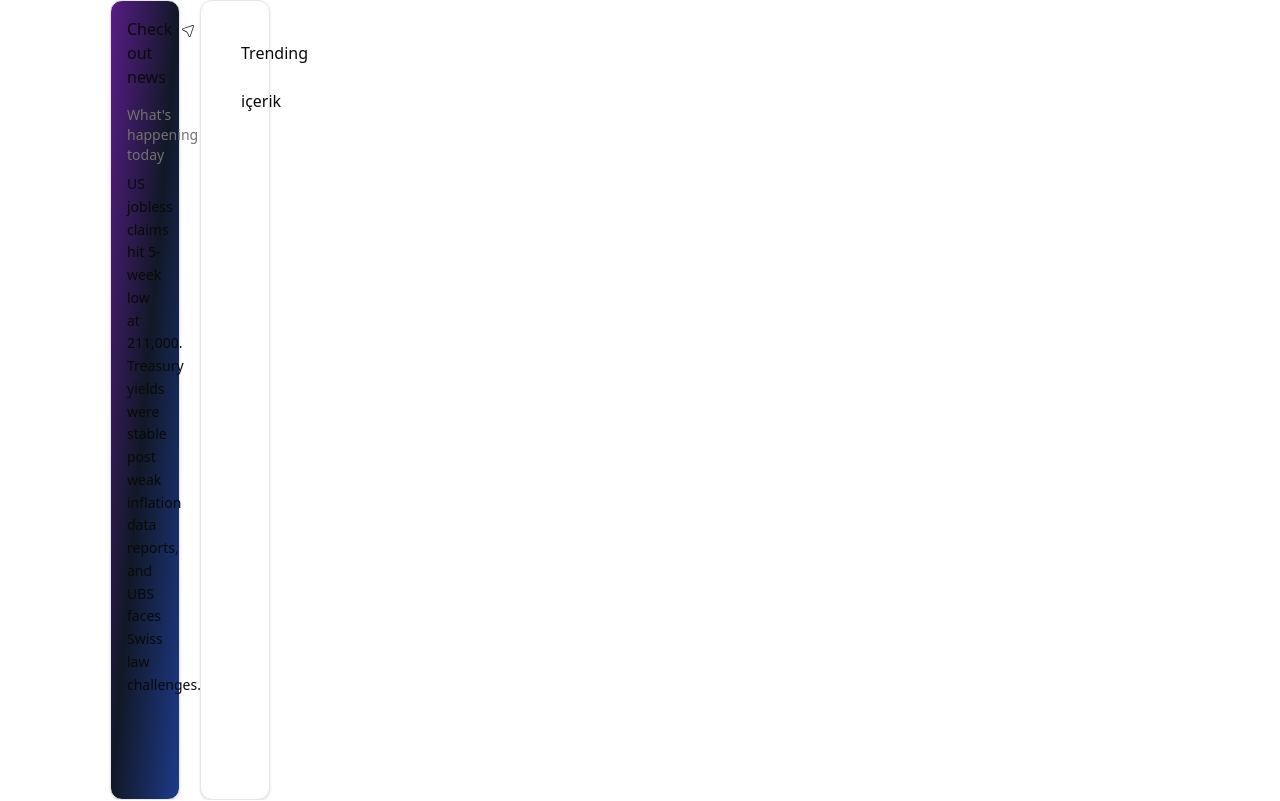
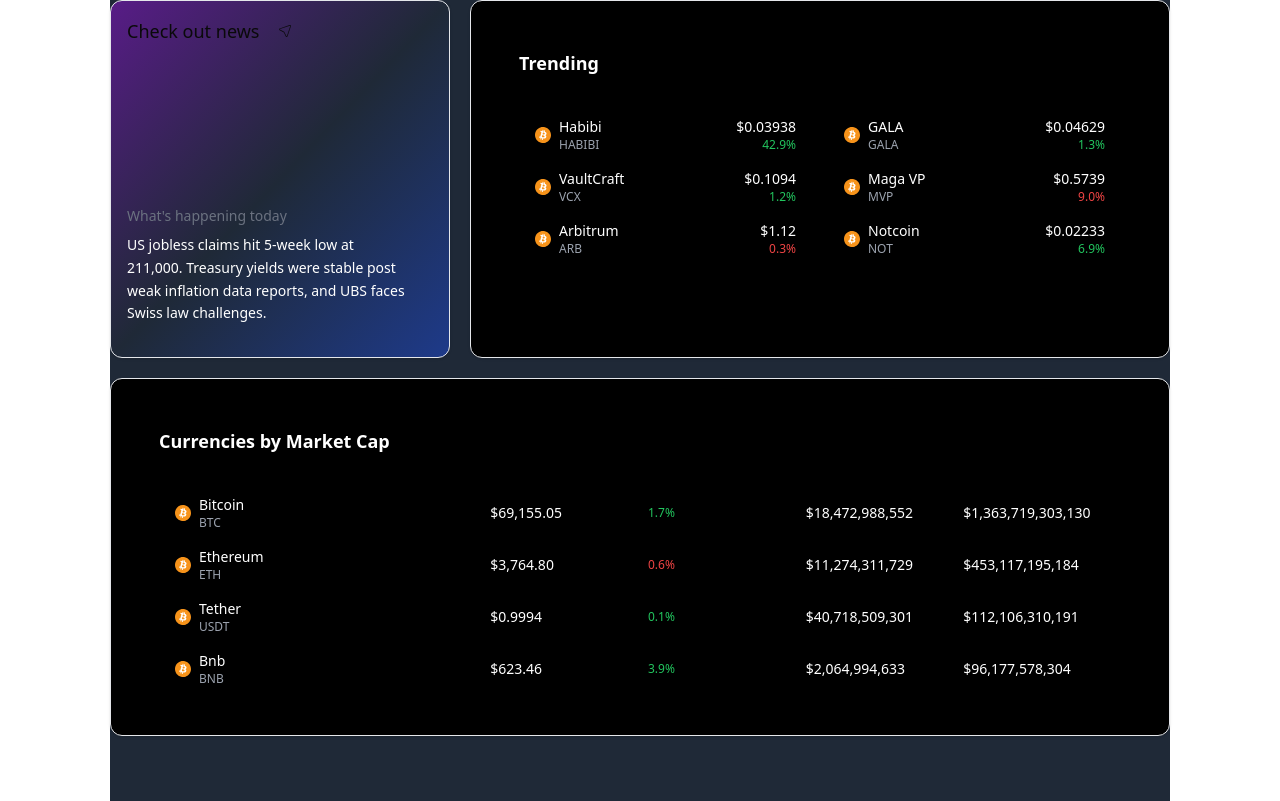
Before and after one commit to ilyastorunn/tracker, a React (Vite) app: page / in a window 1280 px wide. Shown: the top 801 px of the page. Built offline with nearby package versions, Linux system fonts and the light colour scheme.

Commit message:
feat: make components for Home Page

```diff
--- a/package.json
+++ b/package.json
@@ -10,6 +10,7 @@
     "preview": "vite preview"
   },
   "dependencies": {
+    "@radix-ui/react-separator": "^1.1.1",
     "@radix-ui/react-slot": "^1.1.1",
     "class-variance-authority": "^0.7.1",
     "clsx": "^2.1.1",
--- /dev/null
+++ b/src/components/custom/MarketCapWidget.jsx
@@ -0,0 +1,84 @@
+import { Card, CardContent, CardHeader } from "@/components/ui/card";
+import logo from "../../assets/Bitcoin.svg";
+
+export default function MarketCapWidget() {
+  const trendingItems = [
+    //volumes are 24h
+    {
+      logo: logo,
+      name: "Bitcoin",
+      symbol: "BTC",
+      price: "$69,155.05",
+      volume: "$18,472,988,552",
+      marketCap: "$1,363,719,303,130",
+      change: "1.7%",
+      positive: true,
+    },
+    {
+      logo: logo,
+      name: "Ethereum",
+      symbol: "ETH",
+      price: "$3,764.80",
+      volume: "$11,274,311,729",
+      marketCap: "$453,117,195,184",
+      change: "0.6%",
+      positive: false,
+    },
+    {
+      logo: logo,
+      name: "Tether",
+      symbol: "USDT",
+      price: "$0.9994",
+      volume: "$40,718,509,301",
+      marketCap: "$112,106,310,191",
+      change: "0.1%",
+      positive: true,
+    },
+    {
+      logo: logo,
+      name: "Bnb",
+      symbol: "BNB",
+      price: "$623.46",
+      volume: "$2,064,994,633",
+      marketCap: "$96,177,578,304",
+      change: "3.9%",
+      positive: true,
+    },
+  ];
+
+  return (
+    <Card className="w-full h-full min-h-[250px] bg-black text-white shadow p-6">
+      <CardHeader>
+        <h2 className="text-lg font-semibold mb-4">Currencies by Market Cap</h2>
+      </CardHeader>
+      <CardContent>
+        <div className="grid gap-4">
+          {trendingItems.map((item, index) => (
+            <div
+              key={index}
+              className="grid grid-cols-6 items-center gap-4 px-4"
+            >
+              <div className="col-span-2 flex items-center gap-2">
+                <img className="w-4 h-4" src={item.logo} alt={item.name} />
+                <div className="flex flex-col">
+                  <div className="text-sm font-medium">{item.name}</div>
+                  <div className="text-xs text-gray-400">{item.symbol}</div>
+                </div>
+              </div>
+              <div className="col-span-1 text-sm font-medium">{item.price}</div>
+              <div
+                className={`col-span-1 text-xs font-medium ${
+                  item.positive ? "text-green-500" : "text-red-500"
+                }`}
+              >
+                {item.change}
+              </div>
+              <div className="col-span-1 text-sm font-medium">{item.volume}</div>
+              <div className="col-span-1 text-sm font-medium">{item.marketCap}</div>
+            </div>
+          ))}
+        </div>
+      </CardContent>
+    </Card>
+  );
+}
--- a/src/components/custom/NewsWidget.jsx
+++ b/src/components/custom/NewsWidget.jsx
@@ -3,24 +3,20 @@
 import { Card, CardContent, CardHeader } from "@/components/ui/card";
 import { CiLocationArrow1 } from "react-icons/ci";
 
-export default function NewsWidget({ className = "" }) {
+export default function NewsWidget() {
   return (
-    <Card
-      className="
-        w-full bg-gradient-to-br from-purple-900 via-gray-900 to-blue-900 p-4 shadow
-        "
-    >
+    <Card className="w-full h-full min-h-[250px] bg-gradient-to-br from-purple-900 via-gray-800 to-blue-900 p-4 shadow flex flex-col justify-between">
       <CardHeader className="flex-row items-start -space-y-1 gap-2 p-0 pb-4">
-        <span>Check out news</span>
+        <span className="text-lg">Check out news</span>
         <Button variant="ghost" size="icon">
           <CiLocationArrow1 className="h-4 w-4" />
         </Button>
       </CardHeader>
-      <CardContent className="p-0">
-        <div className="mb-2 text-sm text-muted-foreground">
+      <CardContent className="pb-4 pl-0 mt-auto">
+        <div className="mb-2 text-sm text-gray-500">
           What&apos;s happening today
         </div>
-        <div className="text-sm leading-relaxed text-foreground">
+        <div className="text-sm leading-relaxed text-foreground text-white">
           US jobless claims hit 5-week low at 211,000. Treasury yields were
           stable post weak inflation data reports, and UBS faces Swiss law
           challenges.
--- a/src/components/custom/TrendingWidget.jsx
+++ b/src/components/custom/TrendingWidget.jsx
@@ -1,14 +1,48 @@
 import React from "react";
 import { Card, CardContent, CardHeader } from "@/components/ui/card";
-import { cn } from "@/lib/utils";
+import logo from "../../assets/Bitcoin.svg";
 
-export default function TrendingWidget({ className = "" }) {
+export default function TrendingWidget() {
+
+  const trendingItems = [
+    {logo: logo, name: "Habibi", symbol: "HABIBI", price: "$0.03938", change: "42.9%", positive: true},
+    {logo: logo, name: "GALA", symbol: "GALA", price: "$0.04629", change: "1.3%", positive: true},
+    {logo: logo, name: "VaultCraft", symbol: "VCX", price: "$0.1094", change: "1.2%", positive: true},
+    {logo: logo, name: "Maga VP", symbol: "MVP", price: "$0.5739", change: "9.0%", positive: false},
+    {logo: logo, name: "Arbitrum", symbol: "ARB", price: "$1.12", change: "0.3%", positive: false},
+    {logo: logo, name: "Notcoin", symbol: "NOT", price: "$0.02233", change: "6.9%", positive: true},
+  ]
+
   return (
-    <Card className="w-full p-4 shadow">
+    <Card className="w-full h-full min-h-[250px] bg-black text-white shadow p-6">
       <CardHeader>
-        <h2>Trending</h2>
+        <h2 className="text-lg font-semibold mb-4">Trending</h2>
       </CardHeader>
-      <CardContent>içerik</CardContent>
+      <CardContent>
+        <div className="grid grid-cols-2 gap-4">
+          {trendingItems.map((item, index) => (
+            <div key={index} className="flex items-center justify-between gap-4 px-4">
+              <div className="flex items-center gap-2">
+                <img className="w-4 h-4" src={item.logo} alt={item.name} />
+                <div className="flex flex-col">
+                  <div className="text-sm font-medium">{item.name}</div>
+                  <div className="text-xs text-gray-400">{item.symbol}</div>
+                </div>
+              </div>
+              <div className="flex flex-col items-end">
+                <div className="text-sm font-medium">{item.price}</div>
+                <div
+                  className={`text-xs font-medium ${
+                    item.positive ? "text-green-500" : "text-red-500"
+                  }`}
+                >
+                  {item.change}
+                </div>
+              </div>
+            </div>
+          ))}
+        </div>
+      </CardContent>
     </Card>
   );
 }
--- /dev/null
+++ b/src/components/ui/separator.jsx
@@ -0,0 +1,23 @@
+import * as React from "react"
+import * as SeparatorPrimitive from "@radix-ui/react-separator"
+
+import { cn } from "@/lib/utils"
+
+const Separator = React.forwardRef((
+  { className, orientation = "horizontal", decorative = true, ...props },
+  ref
+) => (
+  <SeparatorPrimitive.Root
+    ref={ref}
+    decorative={decorative}
+    orientation={orientation}
+    className={cn(
+      "shrink-0 bg-border",
+      orientation === "horizontal" ? "h-[1px] w-full" : "h-full w-[1px]",
+      className
+    )}
+    {...props} />
+))
+Separator.displayName = SeparatorPrimitive.Root.displayName
+
+export { Separator }
--- a/src/pages/Home.jsx
+++ b/src/pages/Home.jsx
@@ -1,11 +1,21 @@
+import { Separator } from "@/components/ui/separator"
+import MarketCapWidget from "../components/custom/MarketCapWidget";
 import NewsWidget from "../components/custom/NewsWidget";
 import TrendingWidget from "../components/custom/TrendingWidget";
 
 export default function Home() {
   return (
-    <div className="mx-auto grid min-h-screen max-w-[1060px] grid-cols-12 gap-[20px]">
-        <NewsWidget className="col-span-6" />
-        <TrendingWidget className="col-span-6" />
+    <div className="bg-gray-800 mx-auto min-h-screen max-w-[1060px] grid grid-cols-3 grid-rows-12 gap-[20px]">
+      <div className="col-span-1">
+        <NewsWidget />
+      </div>
+      <div className="col-span-2">
+        <TrendingWidget />
+      </div>
+      {/* <Separator /> */}
+      <div className="col-span-3">
+        <MarketCapWidget />
+      </div>
     </div>
   );
 }
```
Also changed, not shown: src/assets/Bitcoin.svg (added), 1 other file (tests, documents, lock files or other folders).
